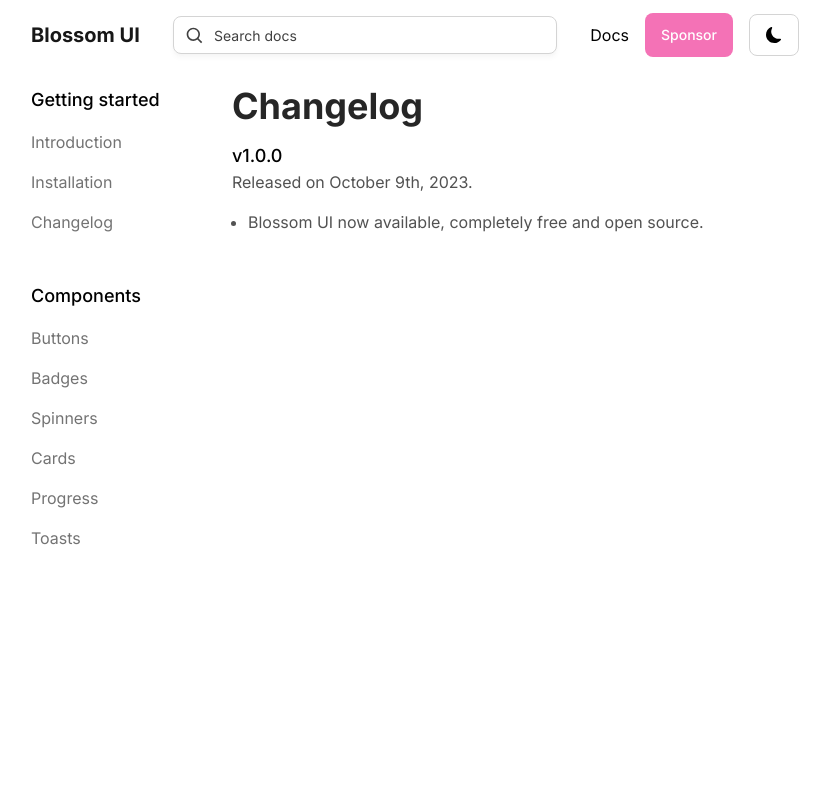
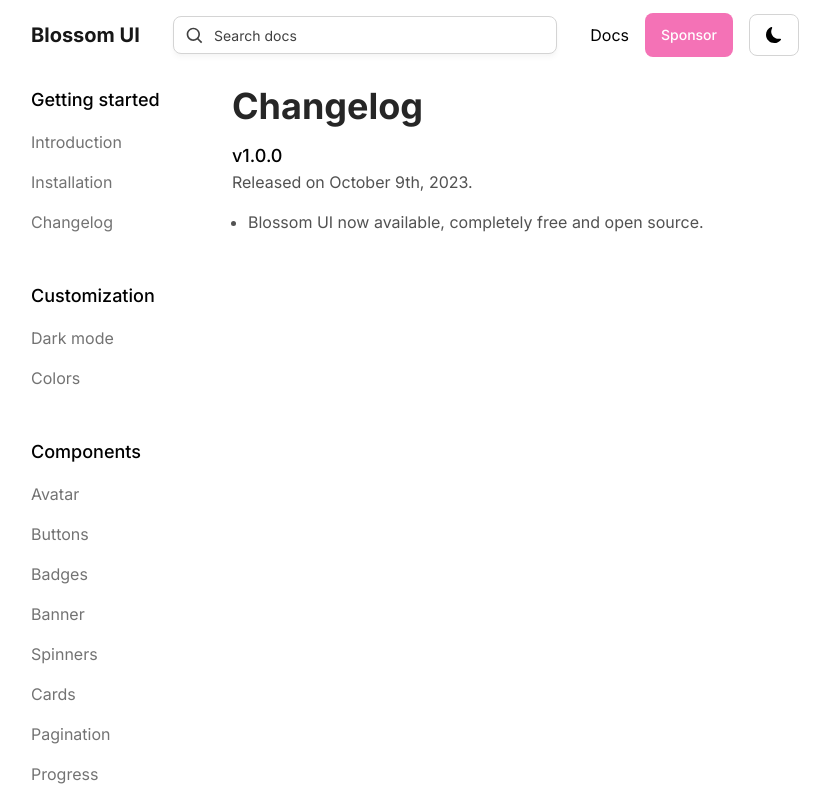
Before and after one commit to juanigarciadev/BlossomUI, a React (Vite) app: page /docs/getting-started/changelog in a window 1280 px wide. Shown: the whole page, without its empty margins (225-1055 px from the left). Built offline with nearby package versions, Linux system fonts and the light colour scheme.

Commit message:
Add: More links in aside bar

```diff
--- a/src/components/Docs/Aside.jsx
+++ b/src/components/Docs/Aside.jsx
@@ -1,7 +1,7 @@
 import React, { useEffect, useState } from 'react'
 
 import componentsCard from '../../mocks/componentsCard'
-import { introduction, components } from '../../mocks/docs'
+import { introduction, components, customization } from '../../mocks/docs'
 import { Link } from 'react-router-dom'
 import Introduction from './Introduction'
 
@@ -24,6 +24,16 @@ const Aside = () => {
                 })}
             </section>
             <section className='flex flex-col gap-4'>
+                <h3 className='font-medium text-lg dark:text-white'>Customization</h3>
+                {customization.map((customize) => {
+                    return (
+                        <div key={customize.name}>
+                            <Link to={customize.url} onClick={() => window.scrollTo({ top: 0, behavior: 'smooth' })} className='text-neutral-500 cursor-pointer hover:text-black duration-100 dark:hover:text-white'>{customize.name}</Link>
+                        </div>
+                    )
+                })}
+            </section>
+            <section className='flex flex-col gap-4'>
                 <h3 className='font-medium text-lg dark:text-white'>Components</h3>
                 {componentsCard.map((components) => {
                     return (
--- a/src/mocks/componentsCard.js
+++ b/src/mocks/componentsCard.js
@@ -1,4 +1,9 @@
 const componentsCard = [
+    {
+        name: "Avatar",
+        url: "/docs/components/avatar",
+        img: "https://res.cloudinary.com/diruiumfk/image/upload/v1695356796/buttons_qmxrku.png",
+    },
     {
         name: "Buttons",
         url: "/docs/components/buttons",
@@ -7,6 +12,11 @@ const componentsCard = [
     {
         name: "Badges",
         url: "/docs/components/badges",
+        img: "https://res.cloudinary.com/diruiumfk/image/upload/v1695356796/buttons_qmxrku.png",
+    },
+    {
+        name: "Banner",
+        url: "/docs/components/banner",
         img: "https://res.cloudinary.com/diruiumfk/image/upload/v1695356796/buttons_qmxrku.png",
     },
     {
@@ -20,8 +30,63 @@ const componentsCard = [
         img: "https://res.cloudinary.com/diruiumfk/image/upload/v1695356796/buttons_qmxrku.png",
     },
     {
+        name: "Pagination",
+        url: "/docs/components/pagination",
+        img: "https://res.cloudinary.com/diruiumfk/image/upload/v1695356796/buttons_qmxrku.png",
+    },
+    {
         name: "Progress",
         url: "/docs/components/progress",
+        img: "https://res.cloudinary.com/diruiumfk/image/upload/v1695356796/buttons_qmxrku.png",
+    },
+    {
+        name: "Jumbotron",
+        url: "/docs/components/jumbotron",
+        img: "https://res.cloudinary.com/diruiumfk/image/upload/v1695356796/buttons_qmxrku.png",
+    },
+    {
+        name: "KBD",
+        url: "/docs/components/kbd",
+        img: "https://res.cloudinary.com/diruiumfk/image/upload/v1695356796/buttons_qmxrku.png",
+    },
+    {
+        name: "Alerts",
+        url: "/docs/components/alerts",
+        img: "https://res.cloudinary.com/diruiumfk/image/upload/v1695356796/buttons_qmxrku.png",
+    },
+    {
+        name: "Footer",
+        url: "/docs/components/footer",
+        img: "https://res.cloudinary.com/diruiumfk/image/upload/v1695356796/buttons_qmxrku.png",
+    },
+    {
+        name: "Forms",
+        url: "/docs/components/forms",
+        img: "https://res.cloudinary.com/diruiumfk/image/upload/v1695356796/buttons_qmxrku.png",
+    },
+    {
+        name: "Modal",
+        url: "/docs/components/modal",
+        img: "https://res.cloudinary.com/diruiumfk/image/upload/v1695356796/buttons_qmxrku.png",
+    },
+    {
+        name: "Rating",
+        url: "/docs/components/rating",
+        img: "https://res.cloudinary.com/diruiumfk/image/upload/v1695356796/buttons_qmxrku.png",
+    },
+    {
+        name: "Skeleton",
+        url: "/docs/components/skeleton",
+        img: "https://res.cloudinary.com/diruiumfk/image/upload/v1695356796/buttons_qmxrku.png",
+    },
+    {
+        name: "Stepper",
+        url: "/docs/components/stepper",
+        img: "https://res.cloudinary.com/diruiumfk/image/upload/v1695356796/buttons_qmxrku.png",
+    },
+    {
+        name: "Timeline",
+        url: "/docs/components/timeline",
         img: "https://res.cloudinary.com/diruiumfk/image/upload/v1695356796/buttons_qmxrku.png",
     },
     {
--- a/src/mocks/docs.js
+++ b/src/mocks/docs.js
@@ -11,6 +11,17 @@ export const introduction = [
         name: "Changelog",
         url: "/docs/getting-started/changelog",
     },
+];
+
+export const customization = [
+    {
+        name: "Dark mode",
+        url: "/docs/customization/dark-mode",
+    },
+    {
+        name: "Colors",
+        url: "/docs/customization/colors",
+    }
 ];
 
 export const components = [
```
